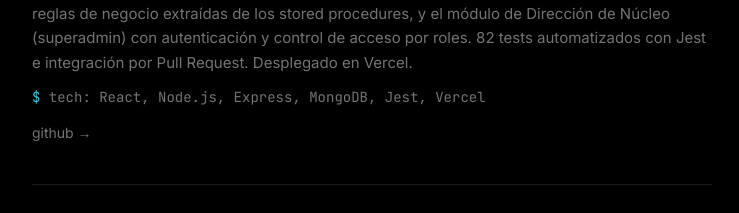
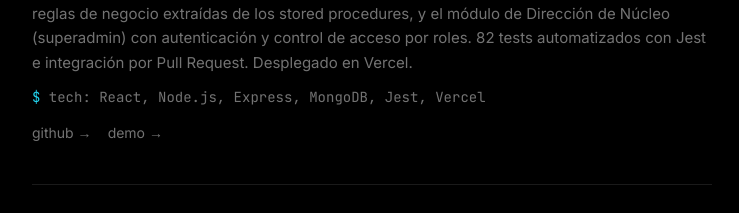
Before and after one commit to martinz10one/portafolio, a React (Vite) app: page / in a window 1280 px wide. Shown: the part 1605-1818 px from the top of the page, without its empty margins (268-1007 px from the left). Built offline with nearby package versions, Linux system fonts and the light colour scheme.

Commit message:
Agregar demo en vivo de EasyNotes al proyecto y actualizar cv.pdf

```diff
--- a/src/data/projects.ts
+++ b/src/data/projects.ts
@@ -13,6 +13,7 @@ export const projects: Project[] = [
       'Migración de un sistema legado ASP.NET WebForms (VB.NET, MySQL con stored procedures, DevExpress) a un sistema moderno con Node.js, Express, MongoDB y React. 7 perfiles de usuario y más de 40 pantallas. Lideré un equipo de 5 desarrolladores: historias de usuario, reglas de negocio extraídas de los stored procedures, y el módulo de Dirección de Núcleo (superadmin) con autenticación y control de acceso por roles. 82 tests automatizados con Jest e integración por Pull Request. Desplegado en Vercel.',
     tech: ['React', 'Node.js', 'Express', 'MongoDB', 'Jest', 'Vercel'],
     github: 'https://github.com/Davidsierra12-22/Proyecto-Easy-Notes-Sena',
+    demo: 'https://client-sepia-kappa-22.vercel.app',
   },
   {
     title: 'Portafolio web personal',
```
Also changed, not shown: 1 other file (tests, documents, lock files or other folders).
